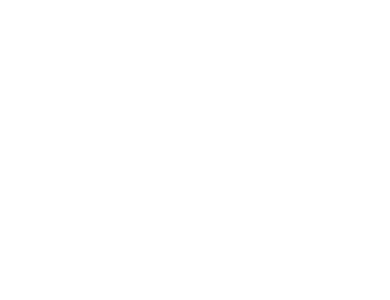
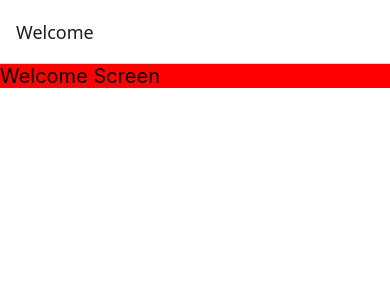
Before and after one commit to aashish00021/Notes-App, a React Native app: screen /Welcome in a window 390 px wide. Shown: the top 300 px of the page. Built offline with nearby package versions, Linux system fonts and the light colour scheme.

Commit message:
Added Navigation

```diff
--- a/App.jsx
+++ b/App.jsx
@@ -1,6 +1,6 @@
-import { StyleSheet, Text, View } from 'react-native'
-import React from 'react'
-import Navigation from './Src/navigation'
+import { View } from 'react-native';
+import React from 'react';
+import Navigation from './Src/navigation';
 
 
 export default function App() {
@@ -8,7 +8,5 @@
     <View>
       <Navigation />
     </View>
-  )
+  );
 }
-
-const styles = StyleSheet.create({})
--- /dev/null
+++ b/Src/Screens/LoginScreen.jsx
@@ -0,0 +1,13 @@
+import { StyleSheet, Text, View } from 'react-native';
+import React from 'react';
+
+const LoginScreen = () => {
+  return (
+    <View>
+      <Text>Login</Text>
+    </View>
+  )
+}
+
+const styles = StyleSheet.create({});
+export default LoginScreen;
--- /dev/null
+++ b/Src/Screens/SignupScreen.jsx
@@ -0,0 +1,12 @@
+import React from 'react';
+import { View, Text } from 'react-native';
+
+const SignupScreen = () => {
+  return (
+    <View>
+      <Text>Signup Screen</Text>
+    </View>
+  );
+};
+
+export default SignupScreen;
--- /dev/null
+++ b/Src/Screens/WelcomeScreen.jsx
@@ -0,0 +1,21 @@
+import { StyleSheet, Text, View } from 'react-native';
+import React from 'react';
+
+const WelcomeScreen = () => {
+//   console.log('Welcome Screen Loaded');
+  return (
+    <View>
+      <Text style={styles.header}>Welcome Screen</Text>
+    </View>
+  );
+};
+
+const styles = StyleSheet.create({
+  header: {
+    backgroundColor: 'red',
+    fontSize: 20,
+    color: 'black',
+  },
+});
+
+export default WelcomeScreen;
--- a/Src/navigation.js
+++ b/Src/navigation.js
@@ -1,13 +1,27 @@
-import { StyleSheet, Text, View } from 'react-native'
 import React from 'react';
 import { NavigationContainer } from '@react-navigation/native';
+import { createNativeStackNavigator } from '@react-navigation/native-stack';
+import LoginScreen from './Screens/LoginScreen';
+import Home from './Screens/Home';
+import SignupScreen from './Screens/SignupScreen';
+import WelcomeScreen from './Screens/WelcomeScreen';
 
-export default function Navigation() {
+const Stack = createNativeStackNavigator();
+
+const Navigation = () => {
   return (
     <NavigationContainer>
-
+      <Stack.Navigator initialRouteName="Welcome">
+        <Stack.Screen
+          name="Welcome"
+          component={WelcomeScreen}
+          // options={{ headerShown: false }}
+        />
+        <Stack.Screen name="SignUp" component={SignupScreen} />
+        <Stack.Screen name="Login" component={LoginScreen} />
+        <Stack.Screen name="Home" component={Home} />
+      </Stack.Navigator>
     </NavigationContainer>
-  )
-}
-
-const styles = StyleSheet.create({})
+  );
+};
+export default Navigation;
--- a/package.json
+++ b/package.json
@@ -11,6 +11,8 @@
   },
   "dependencies": {
     "@react-navigation/native": "^7.0.14",
+    "@react-navigation/native-stack": "^7.2.0",
+    "@react-navigation/stack": "^7.1.1",
     "react": "18.3.1",
     "react-native": "0.76.5",
     "react-native-gesture-handler": "^2.21.2",
```
Also changed, not shown: Src/Screens/Login.jsx (deleted, +0 -12 lines), Src/Screens/SignUp.jsx (deleted, +0 -12 lines), 1 other file (tests, documents, lock files or other folders).
